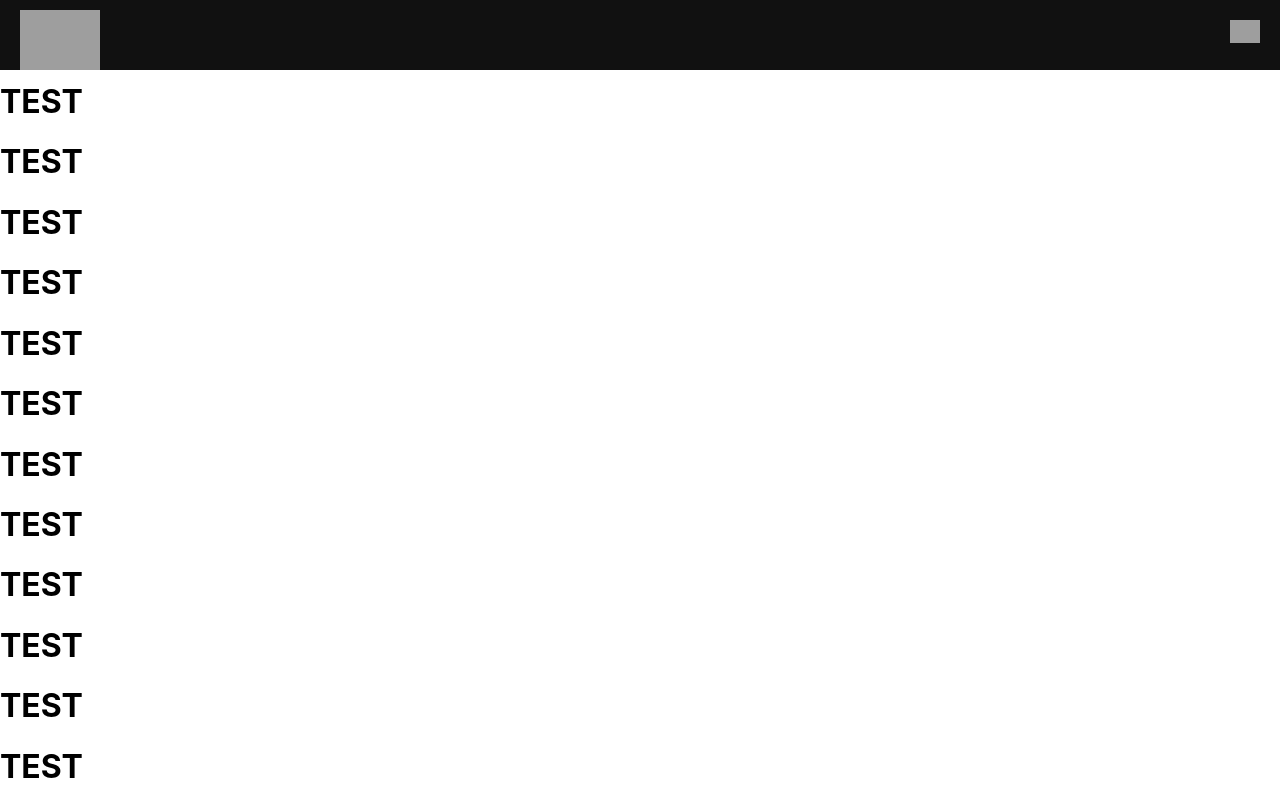
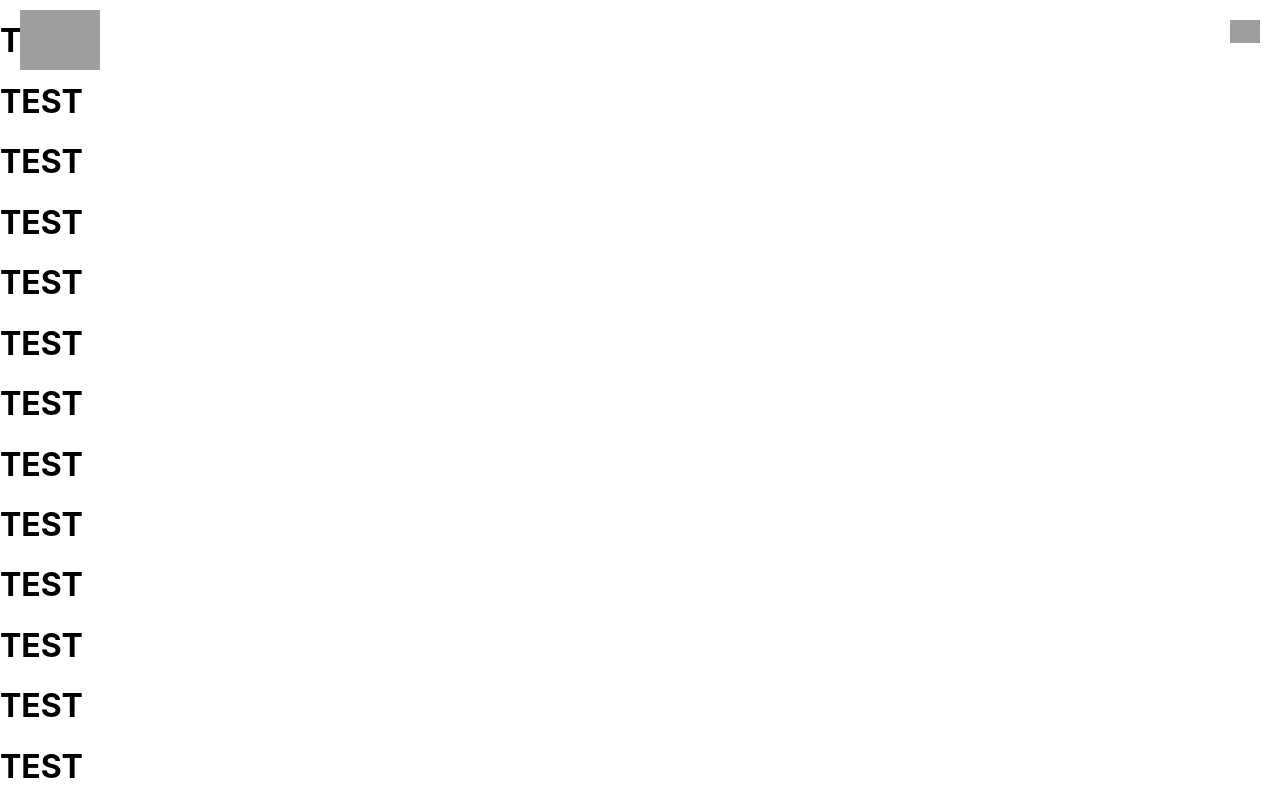
Before and after one commit to annin-tofu/movie-platform-app, a React (Create React App) app: page / in a window 1280 px wide. Shown: the top 800 px of the page. Built offline with nearby package versions, Linux system fonts and the light colour scheme; grey boxes are pictures that could not be loaded.

Commit message:
nav bar nav__black only shows when scrolling past certain point

```diff
--- a/src/Nav.js
+++ b/src/Nav.js
@@ -5,6 +5,10 @@ import React, { useEffect, useState } from "react";
 import "./Nav.css";
 
 function Nav() {
+  //This is for below string interpretation as in
+  // <div className={`nav ${show && "nav__black"}`}></div>
+  // https://youtu.be/1TCw9wO1neA?t=3931
+
   const [show, handleShow] = useState(false);
 
   const transitionNavBar = () => {
@@ -21,7 +25,11 @@ function Nav() {
   }, []);
 
   return (
-    <div className="nav nav__black">
+    // // Originally, the next line was
+    // <div className= "nav nav__black">
+    // changed as below to enables effect that styling "nav__black" will be disabled and will be transparent
+    // it reads, Only render the "nav__black" class if the variable "show" is true
+    <div className={`nav ${show && "nav__black"}`}>
       {/* BEM */}
       <div className="nav__contents">
         {/* NEXTFIX LOGO */}
```
Also changed, not shown: 1 other file (tests, documents, lock files or other folders).
